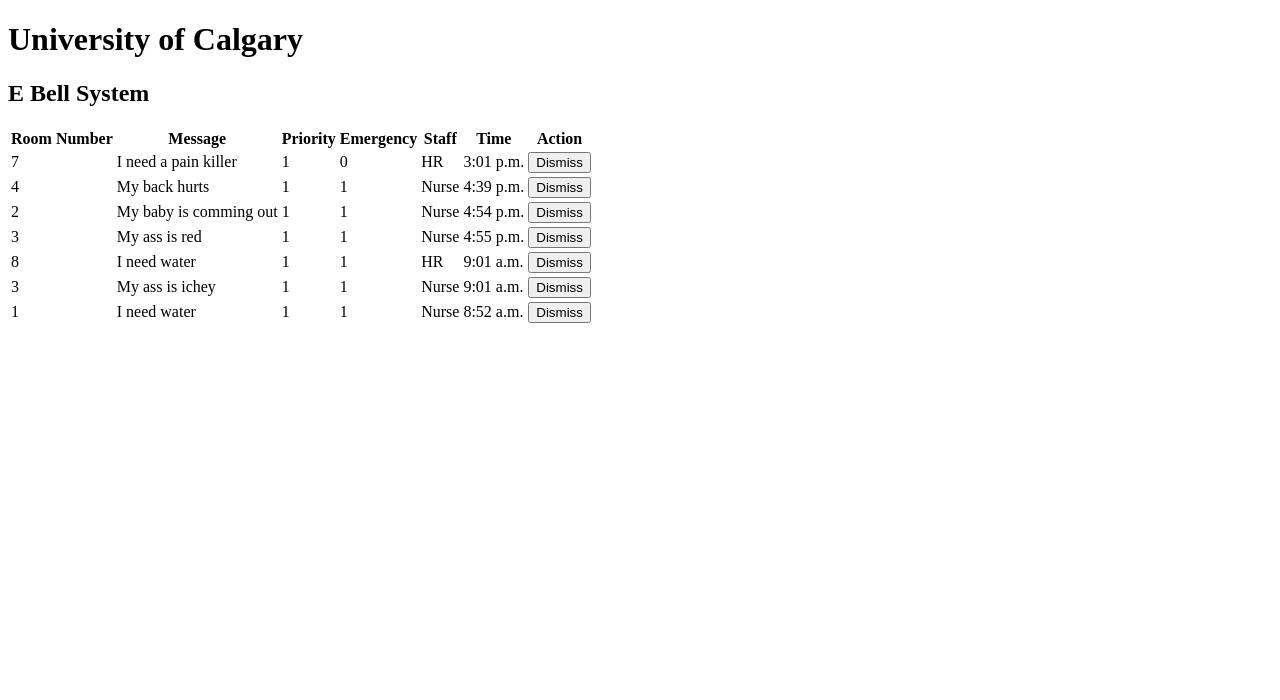
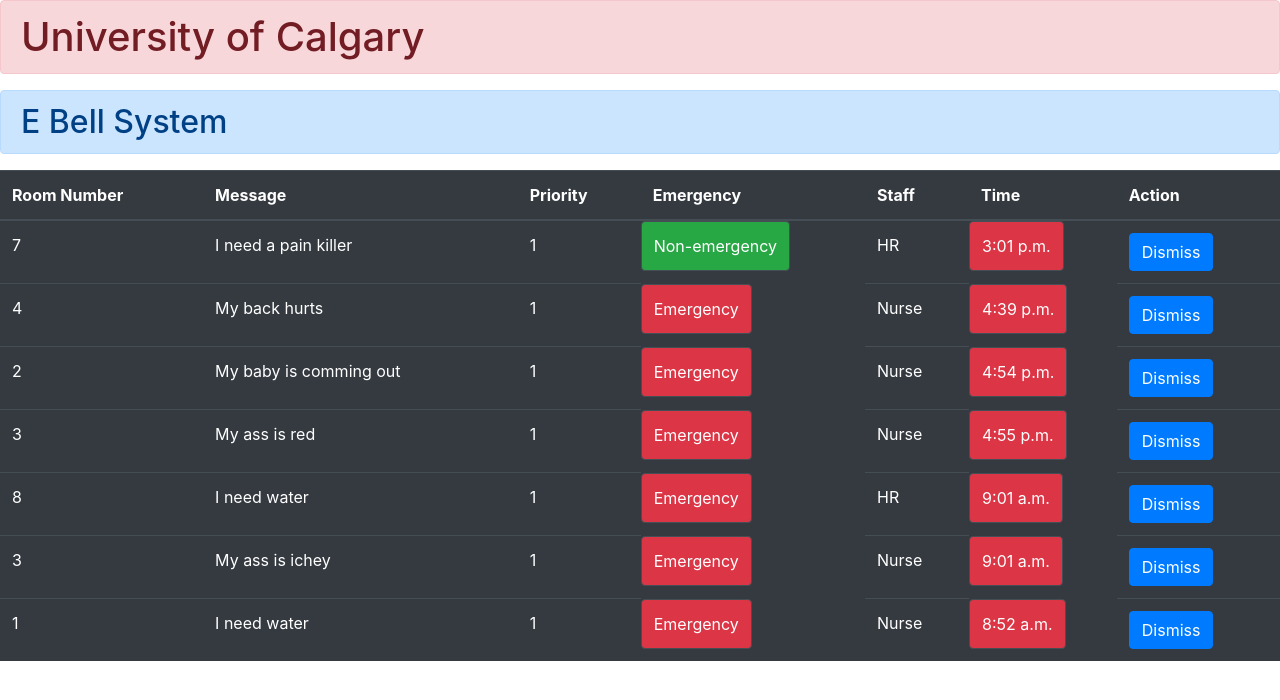
Before and after one commit to abbaspouraa/E_Bell, a Django app: page /nurse/ in a window 1280 px wide. Shown: the top 700 px of the page. Run offline with Django 4.2, Linux system fonts and the light colour scheme; data comes from the database, SQL or seed files in the repository; both versions use the stored data as it was after the commit.

Commit message:
updated appearance

```diff
--- a/nurse_app/templates/nurse_app/patient_request.html
+++ b/nurse_app/templates/nurse_app/patient_request.html
@@ -2,10 +2,10 @@
 
 {% block content %}
     <table class="table table-hover table-dark">
-    <thead>
-        <tr>
+    <thead >
+        <tr >
             <!-- Your Columns HERE -->
-            <th scope="col">Room Number</th>
+            <th scope="col" >Room Number</th>
             <th scope="col">Message</th>
             <th scope="col">Priority</th>
             <th scope="col">Emergency</th>
@@ -22,13 +22,14 @@
                 <td>{{ instance.room_number }} </td>
                 <td>{{ instance.message }} </td>
                 <td>{{ instance.priority }} </td>
-                <td>{{ instance.emergency }} </td>
-                <td>{{ instance.staff }} </td>
-{#                | timesince#}
-                <td> {{ instance.time }} </td>
+                <td class="btn btn-{% if instance.emergency == '1' %}danger{% else %}success{% endif %}"
+                >{% if instance.emergency == '1' %}Emergency{% else %}Non-emergency{% endif %} </td>
+                <td>{{ instance.staff }}</td>
+                <td class="btn btn-{% if instance.danger_mode == "red" %}danger{% elif instance.danger_mode == "green" %}success{% else %}warning{% endif %}"
+                > {{ instance.time }} </td>
                 <td>
                     <form action="/nurse/{{ instance.id }}/delete" method="POST">{% csrf_token %}
-                        <input type="submit" value="Dismiss" />
+                        <input type="submit" value="Dismiss" class="btn btn-primary"/>
                     </form>
                 </td>
             </tr>
--- a/nurse_app/views.py
+++ b/nurse_app/views.py
@@ -1,5 +1,5 @@
 from django.shortcuts import render, get_object_or_404, redirect
-from django.http import HttpResponse
+from datetime import datetime
 
 from patient_app.models import Bell
 
@@ -15,6 +15,17 @@ def request_delete_view(request, rq_id):
 
 def nurse_view(request):
     queryset = Bell.objects.all()
+    this_minute = int(datetime.now().minute)
+
+    for b in queryset:
+        passed_minutes = abs(b.time.minute - this_minute)
+        if passed_minutes < 2:
+            b.danger_mode = "green"
+        elif 5 > passed_minutes >= 2:
+            b.danger_mode = "yellow"
+        else:
+            b.danger_mode = "red"
+
     context = {
         'object_list': queryset
     }
--- a/templates/base.html
+++ b/templates/base.html
@@ -1,12 +1,13 @@
 <!DOCTYPE html>
 <html lang="en">
 <head>
+    <link rel="stylesheet" href="https://cdn.jsdelivr.net/npm/bootstrap@4.3.1/dist/css/bootstrap.min.css" integrity="sha384-ggOyR0iXCbMQv3Xipma34MD+dH/1fQ784/j6cY/iJTQUOhcWr7x9JvoRxT2MZw1T" crossorigin="anonymous">
     <meta charset="UTF-8">
     <title>E-Bell</title>
 </head>
 <body>
-<h1>University of Calgary</h1>
-<h2>E Bell System</h2>
+<h1 class="alert alert-danger">University of Calgary</h1>
+<h2 class="alert alert-primary">E Bell System</h2>
     {% block content %}
 replace me
     {% endblock %}
```
Also changed, not shown: db.sqlite3.
